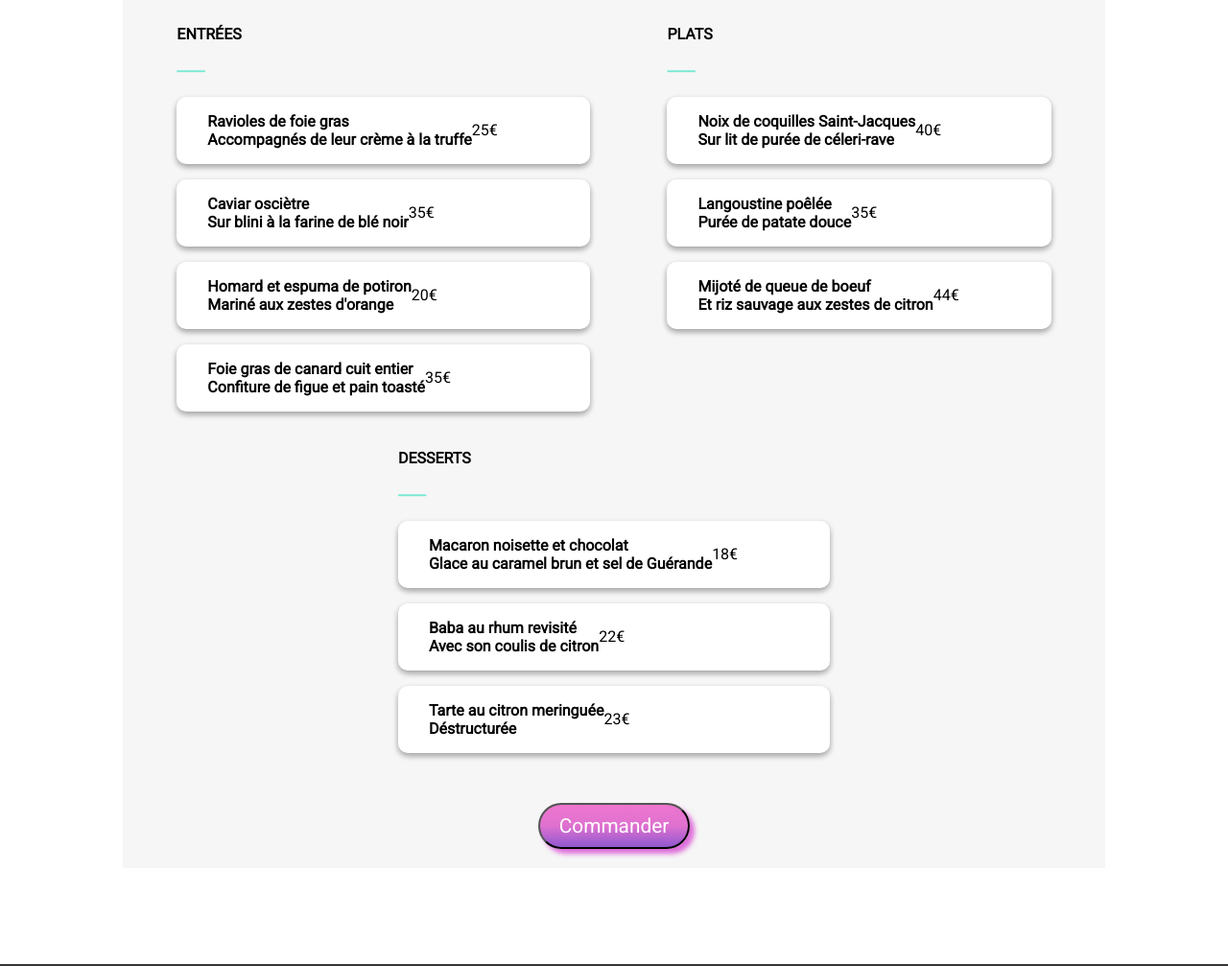
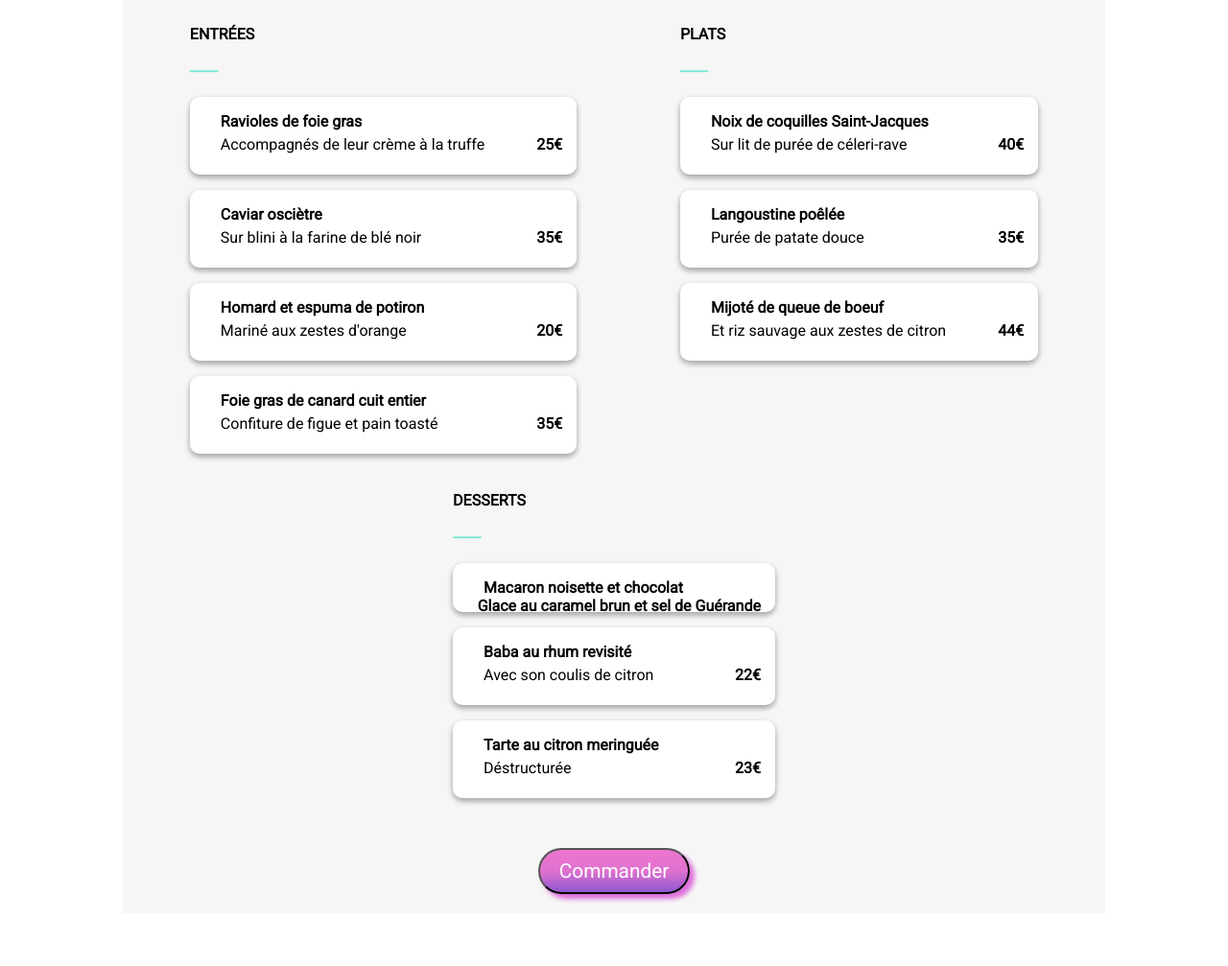
Before and after one commit to Dusan-O/DusanOrescanin_3_20012021, a website: page laNoteEnchantée.html in a window 1280 px wide. Shown: the part 634-1641 px from the top of the page at 96% size. Drawn offline with Linux system fonts and the light colour scheme; a web font is replaced by a local one.

```diff
--- a/laNoteEnchantée.html
+++ b/laNoteEnchantée.html
@@ -45,8 +45,7 @@
                             <label class="barre-menu2" for="check">
                             <span class="col-plat-1">
                                 <strong>Ravioles de foie gras</strong><br />
-                                Accompagnés de leur crème à la truffe</span>
-                            <span class="col-plat-2">25€</span>
+                                <span class="col-plat-2">Accompagnés de leur crème à la truffe<span class="col-plat-3">25€</span></span></span>
                             <i class="far fa-check-circle"></i>
                             </label>
                         </div>
@@ -56,8 +55,7 @@
                             <label class="barre-menu2" for="check">
                             <span class="col-plat-1">
                                 <strong>Caviar osciètre</strong><br />
-                                Sur blini à la farine de blé noir</span>
-                            <span class="col-plat-2">35€</span>
+                                <span class="col-plat-2">Sur blini à la farine de blé noir<span class="col-plat-3">35€</span></span></span>
                             <i class="far fa-check-circle"></i>
                             </label>
                         </div>
@@ -67,8 +65,7 @@
                             <label class="barre-menu2" for="check">
                             <span class="col-plat-1">
                                 <strong>Homard et espuma de potiron</strong><br />
-                                Mariné aux zestes d'orange</span>
-                            <span class="col-plat-2">20€</span>
+                                <span class="col-plat-2">Mariné aux zestes d'orange<span class="col-plat-3">20€</span></span></span>
                             <i class="far fa-check-circle"></i>
                             </label>
                         </div>
@@ -78,8 +75,7 @@
                             <label class="barre-menu2" for="check">
                             <span class="col-plat-1">
                                 <strong>Foie gras de canard cuit entier</strong><br />
-                                Confiture de figue et pain toasté</span>
-                            <span class="col-plat-2">35€</span>
+                                <span class="col-plat-2">Confiture de figue et pain toasté<span class="col-plat-3">35€</span></span></span>
                             <i class="far fa-check-circle"></i>
                             </label>
                         </div>
@@ -95,8 +91,7 @@
                             <label class="barre-menu2" for="check">
                             <span class="col-plat-1">
                                 <strong>Noix de coquilles Saint-Jacques</strong><br />
-                                Sur lit de purée de céleri-rave</span>
-                            <span class="col-plat-2">40€</span>
+                                <span class="col-plat-2">Sur lit de purée de céleri-rave<span class="col-plat-3">40€</span></span></span>
                             <i class="far fa-check-circle"></i>
                             </label>
                         </div>
@@ -106,8 +101,7 @@
                             <label class="barre-menu2" for="check">
                             <span class="col-plat-1">
                                 <strong>Langoustine poêlée</strong><br />
-                                Purée de patate douce</span>
-                            <span class="col-plat-2">35€</span>
+                                <span class="col-plat-2">Purée de patate douce<span class="col-plat-3">35€</span></span></span>
                             <i class="far fa-check-circle"></i>
                             </label>
                         </div>
@@ -117,8 +111,7 @@
                             <label class="barre-menu2" for="check">
                             <span class="col-plat-1">
                                 <strong>Mijoté de queue de boeuf </strong><br />
-                                Et riz sauvage aux zestes de citron</span>
-                            <span class="col-plat-2">44€</span>
+                                <span class="col-plat-2">Et riz sauvage aux zestes de citron<span class="col-plat-3">44€</span></span></span>
                             <i class="far fa-check-circle"></i>
                             </label>
                         </div>
@@ -133,8 +126,7 @@
                             <label class="barre-menu2" for="check">
                             <span class="col-plat-1">
                                 <strong>Macaron noisette et chocolat</strong><br />
-                                Glace au caramel brun et sel de Guérande</span>
-                            <span class="col-plat-2">18€</span>
+                                <span class="col-plat-3">Glace au caramel brun et sel de Guérande<span class="col-plat-2">18€</span></span></span>
                             <i class="far fa-check-circle"></i>
                             </label>
                         </div>
@@ -144,8 +136,7 @@
                             <label class="barre-menu2" for="check">
                             <span class="col-plat-1">
                                 <strong>Baba au rhum revisité </strong><br />
-                                Avec son coulis de citron</span>
-                            <span class="col-plat-2">22€</span>
+                                <span class="col-plat-2">Avec son coulis de citron<span class="col-plat-3">22€</span></span></span>
                             <i class="far fa-check-circle"></i>
                             </label>
                         </div>
@@ -155,8 +146,7 @@
                             <label class="barre-menu2" for="check">
                             <span class="col-plat-1">
                                 <strong>Tarte au citron meringuée</strong><br />
-                                Déstructurée</span>
-                            <span class="col-plat-2">23€</span>
+                                <span class="col-plat-2">Déstructurée<span class="col-plat-3">23€</span></span></span>
                             <i class="far fa-check-circle"></i>
                             </label>
                         </div>
```
Also changed, not shown: leDeliceDesSens.html (+9 -18 lines), sass/main.scss (line endings or trailing spaces).
